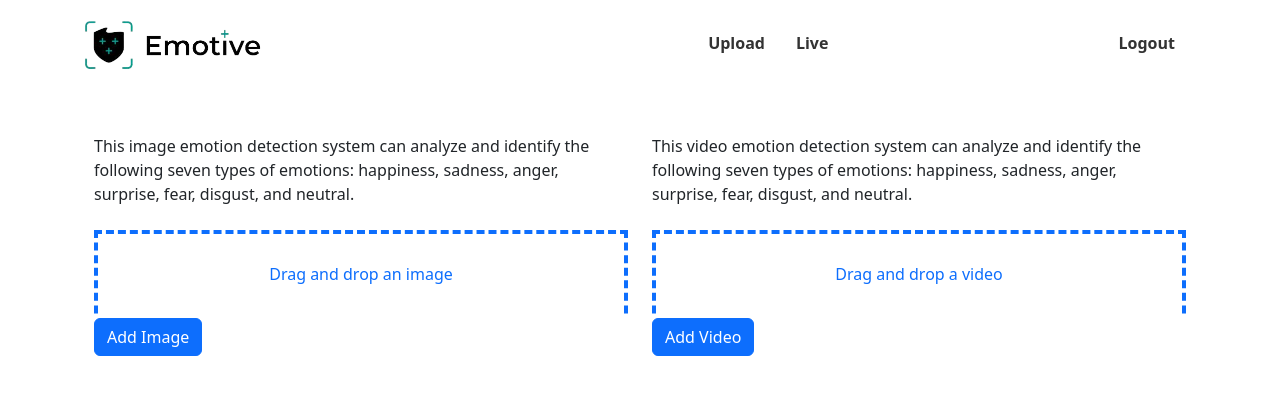
After one commit to YB-CG/Emotion_Detection, a Django app: page /upload/ in a window 1280 px wide. The commit adds this page. Shown: the top 395 px of the page. Run offline with Django 3.2, Linux system fonts and the light colour scheme; a user stored in the database is signed in; some libraries are stand-ins or nearby versions.

Commit message:
making changes to the upload app

```diff
--- a/Emotion_Detection/settings.py
+++ b/Emotion_Detection/settings.py
@@ -41,7 +41,8 @@ INSTALLED_APPS = [
     'authentification',
     'crispy_forms',
     'widget_tweaks',
-    'live'
+    'live',
+    'upload',
 ]
 
 MIDDLEWARE = [
--- a/Emotion_Detection/urls.py
+++ b/Emotion_Detection/urls.py
@@ -24,6 +24,7 @@ urlpatterns = [
     path('', include('authentification.urls')),
     path('', include('emotiondetector.urls', namespace='emotiondetector')),
     path('live/',include('live.urls', namespace='live')),
+    path('upload/',include('upload.urls', namespace='upload')),
 ]
 
 if settings.DEBUG:
--- a/authentification/templates/includes/navbar.html
+++ b/authentification/templates/includes/navbar.html
@@ -17,7 +17,7 @@
       <div class="collapse navbar-collapse" id="navbarNav">
         <ul class="navbar-nav ms-auto">
           <li class="nav-item">
-            <a class="nav-link" href="#">Upload</a>
+            <a class="nav-link" href="{% url 'upload:upload' %}">Upload</a>
           </li>
           <li class="nav-item">
             <a class="nav-link" href="{% url 'live:index' %}">Live</a>
--- /dev/null
+++ b/upload/templates/upload.html
@@ -0,0 +1,72 @@
+{% extends "header.html" %}
+
+{% load static %}
+
+{% block content %}
+
+<link rel="stylesheet" href="{% static 'style.css' %}">
+
+<div class="container p-y-3">
+  <div class="row m-b-1">
+      <!-- Upload Image Form (Left on large screens, Top on small screens) -->
+      <div class="col-sm-6">
+          <p class="mt-4">
+              This image emotion detection system can analyze and identify the following seven types of emotions:
+              happiness, sadness, anger, surprise, fear, disgust, and neutral.
+          </p>
+          <div class="form-group inputDnD">
+              <label class="sr-only" for="imageInputFile">Image Upload</label>
+              <input type="file" class="form-control-file text-primary font-weight-bold" id="imageInputFile" accept="image/*" onchange="readUrl(this, 'image')" data-title="Drag and drop an image">
+          </div>
+          <div class="row">
+              <div class="col-6">
+                  <button type="button" class="btn btn-primary btn-block" id="addImageButton" onclick="document.getElementById('imageInputFile').click()">Add Image</button>
+                  <button type="submit" class="btn btn-info btn-block ml-auto" id="submitImageButton" style="display: none;">Submit Image</button>
+              </div>
+          </div>
+      </div>
+
+      <!-- Upload Video Form (Right on large screens, Bottom on small screens) -->
+      <div class="col-sm-6">
+          <p class="mt-4">
+              This video emotion detection system can analyze and identify the following seven types of emotions:
+              happiness, sadness, anger, surprise, fear, disgust, and neutral.
+          </p>
+          <div class="form-group inputDnD">
+              <label class="sr-only" for="videoInputFile">Video Upload</label>
+              <input type="file" class="form-control-file text-primary font-weight-bold" id="videoInputFile" accept="video/*" onchange="readUrl(this, 'video')" data-title="Drag and drop a video">
+          </div>
+          <div class="row">
+              <div class="col-6">
+                  <button type="button" class="btn btn-primary btn-block" id="addVideoButton" onclick="document.getElementById('videoInputFile').click()">Add Video</button>
+                  <button type="submit" class="btn btn-info btn-block ml-auto" id="submitVideoButton" style="display: none;">Submit Video</button>
+              </div>
+          </div>
+      </div>
+  </div>
+</div>
+
+<script>
+function readUrl(input, fileType) {
+  if (input.files && input.files[0]) {
+      let reader = new FileReader();
+      reader.onload = (e) => {
+          let imgData = e.target.result;
+          let imgName = input.files[0].name;
+          input.setAttribute("data-title", imgName);
+          if (fileType === 'image') {
+              document.getElementById("addImageButton").style.display = "none";
+              document.getElementById("submitImageButton").style.display = "block";
+          } else if (fileType === 'video') {
+              document.getElementById("addVideoButton").style.display = "none";
+              document.getElementById("submitVideoButton").style.display = "block";
+          }
+          console.log(e.target.result);
+      }
+      reader.readAsDataURL(input.files[0]);
+  }
+}
+</script>
+
+
+{% endblock %}
--- /dev/null
+++ b/upload/urls.py
@@ -0,0 +1,8 @@
+from django.urls import path
+from . import views
+
+app_name = 'upload'
+
+urlpatterns = [
+    path('', views.upload, name='upload'),
+]
--- a/upload/views.py
+++ b/upload/views.py
@@ -1,3 +1,5 @@
 from django.shortcuts import render
 
 # Create your views here.
+def upload(request):
+    return render(request, 'upload.html')
```
Also changed, not shown: upload/static/style.css (added, +33 -0 lines), db.sqlite3.
